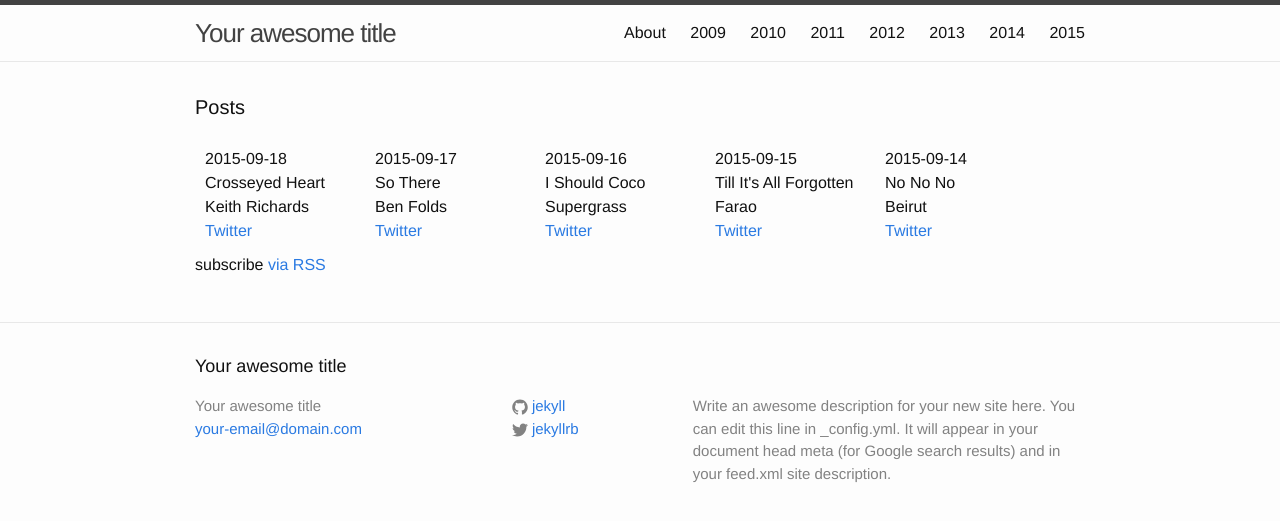
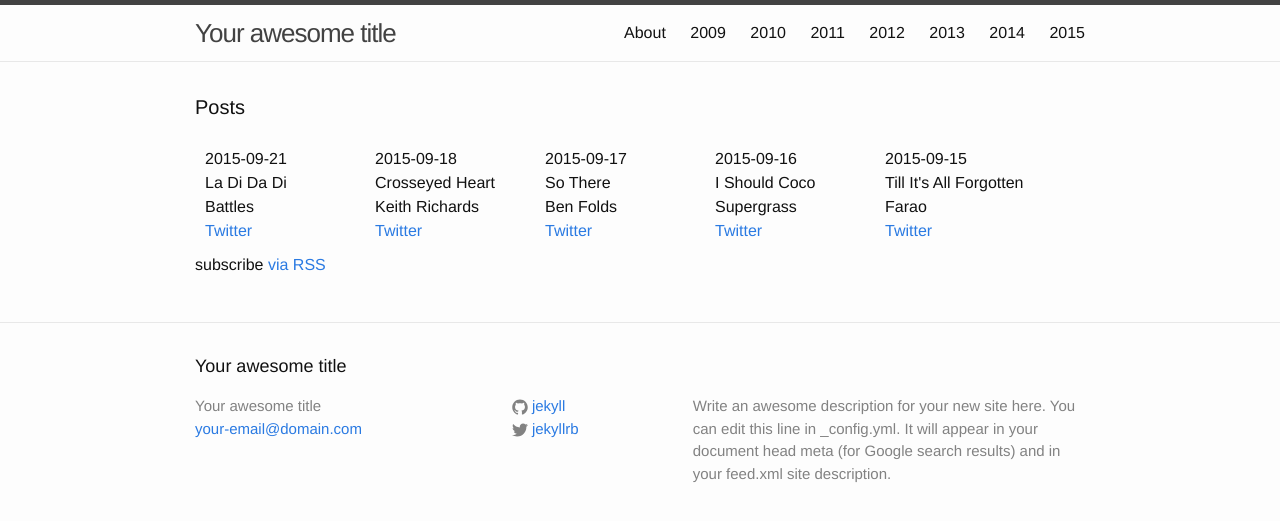
Before and after one commit to karaken12/bbc6musicaotd, a Jekyll site: the page built from site/index.html, in a window 1280 px wide. Shown: the top 521 px of the page. Built offline with Jekyll 4.4.1, drawn with Linux system fonts in a browser that asks for light colours.

Commit message:
Album for 2015-09-21.

```diff
--- a/site/_data/year/2015.yml
+++ b/site/_data/year/2015.yml
@@ -901,3 +901,8 @@
   title: Crosseyed Heart
   twitter: https://twitter.com/BBC6Music/status/644912093158883329
   spotify-id: 3EU0scXvJCRj2cSfEGQ0VX
+- date: 2015-09-21
+  artist: Battles
+  title: La Di Da Di
+  twitter: https://twitter.com/BBC6Music/status/645868270365634560
+  spotify-id: 5EKVDFC9xHXLrT90ym194g
```
